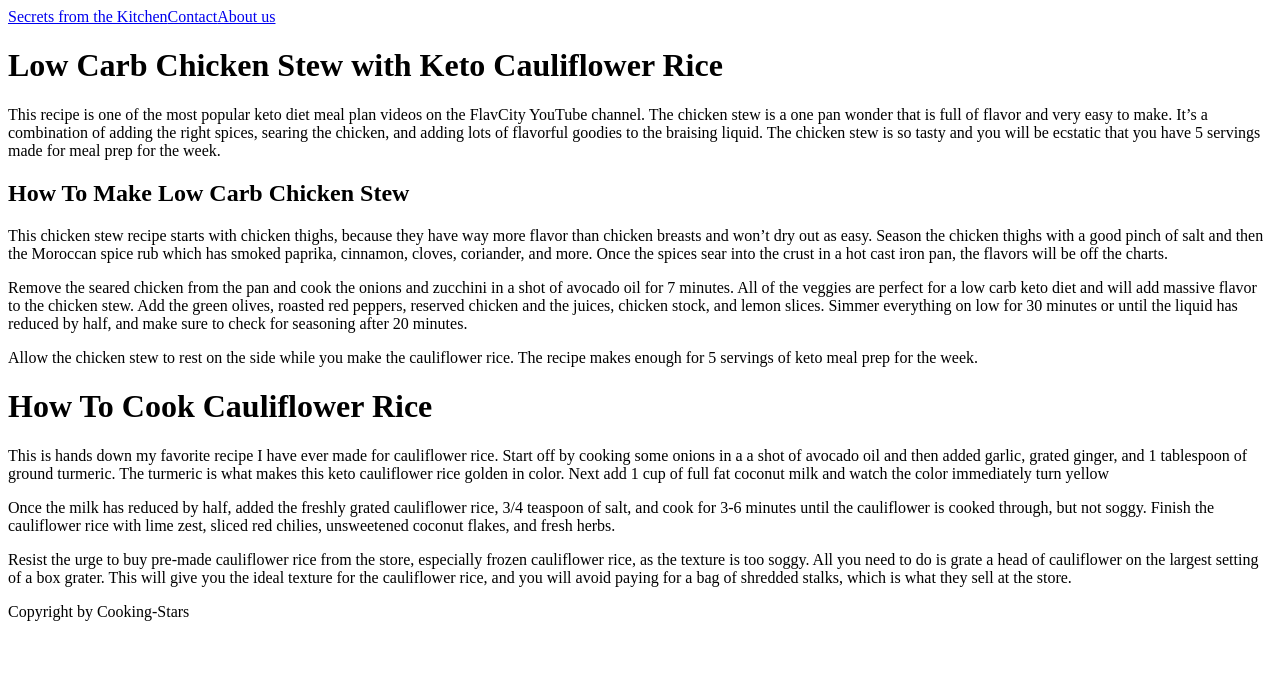
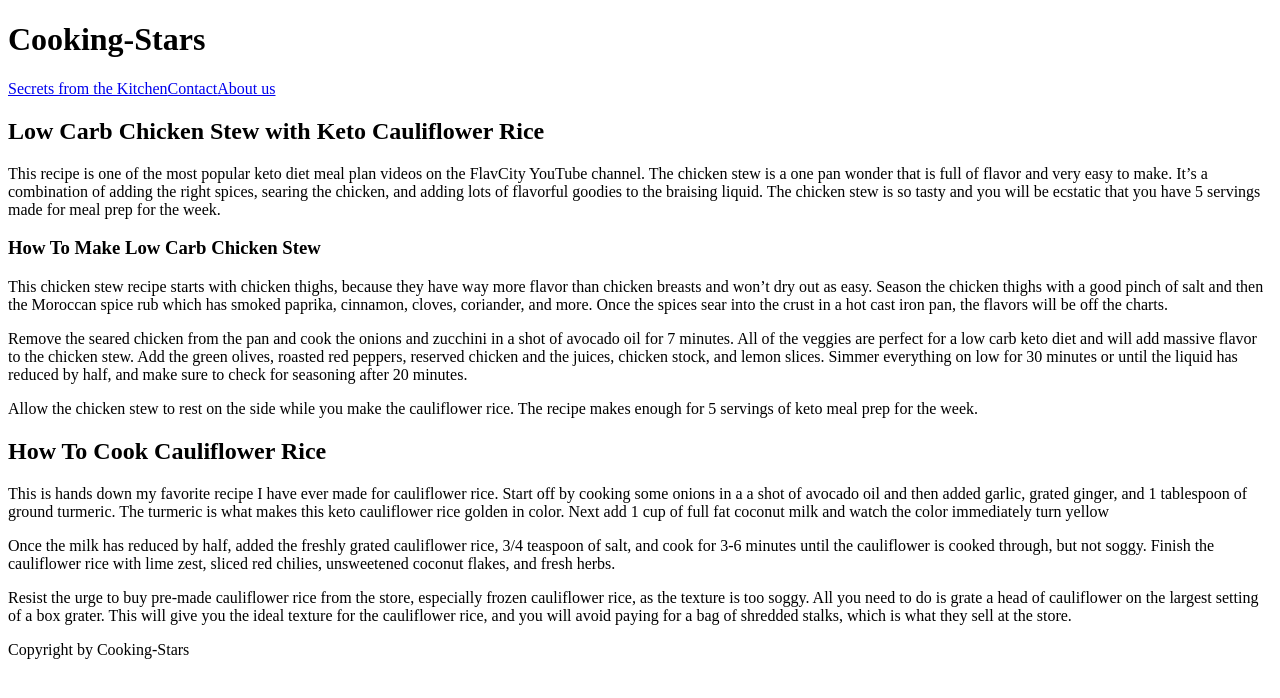
Before and after one commit to E06-1/Cooking-Stars, a plain HTML site: page index.html in a window 1280 px wide. Drawn offline with Linux system fonts and the light colour scheme.

Commit message:
change header elements

```diff
--- a/index.html
+++ b/index.html
@@ -4,10 +4,12 @@
     <meta charset="UTF-8" />
     <meta name="viewport" content="width=device-width, initial-scale=1.0" />
     <link rel="stylesheet" href="style.css">
-    <title>Document</title>
+    <title>Cooking-Stars</title>
   </head>
   <body>
+
     <header>
+        <h1>Cooking-Stars</h1>
       <nav>
         <a href="./index.html">Secrets from the Kitchen</a
         ><a href="./contact.html">Contact</a><a href="./about.html">About us</a>
@@ -15,11 +17,11 @@
     </header>
     <main>
         <div id="title" >
-        <h1>Low Carb Chicken Stew with Keto Cauliflower Rice</h1>
+        <h2>Low Carb Chicken Stew with Keto Cauliflower Rice</h2>
 
             <p>This recipe is one of the most popular keto diet meal plan videos on the FlavCity YouTube channel. The chicken stew is a one pan wonder that is full of flavor and very easy to make. It’s a combination of adding the right spices, searing the chicken, and adding lots of flavorful goodies to the braising liquid. The chicken stew is so tasty and you will be ecstatic that you have 5 servings made for meal prep for the week.</p>
 
-            <h2 class="preparation">How To Make Low Carb Chicken Stew</h2>
+            <h3 class="preparation">How To Make Low Carb Chicken Stew</h3>
 
              <p>This chicken stew recipe starts with chicken thighs, because they have way more flavor than chicken breasts and won’t dry out as easy. Season the chicken thighs with a good pinch of salt and then the Moroccan spice rub which has smoked paprika, cinnamon, cloves, coriander, and more. Once the spices sear into the crust in a hot cast iron pan, the flavors will be off the charts.</p>
 
@@ -29,7 +31,7 @@
     </div>
 
     <div>
-            <h1 class="cooking">How To Cook Cauliflower Rice</h1>
+            <h2 class="cooking">How To Cook Cauliflower Rice</h2>
             <p>This is hands down my favorite recipe I have ever made for cauliflower rice. Start off by cooking some onions in a a shot of avocado oil and then added garlic, grated ginger, and 1 tablespoon of ground turmeric. The turmeric is what makes this keto cauliflower rice golden in color. Next add 1 cup of full fat coconut milk and watch the color immediately turn yellow</p>
 
             <p>Once the milk has reduced by half, added the freshly grated cauliflower rice, 3/4 teaspoon of salt, and cook for 3-6 minutes until the cauliflower is cooked through, but not soggy. Finish the cauliflower rice with lime zest, sliced red chilies, unsweetened coconut flakes, and fresh herbs.</p>
```
